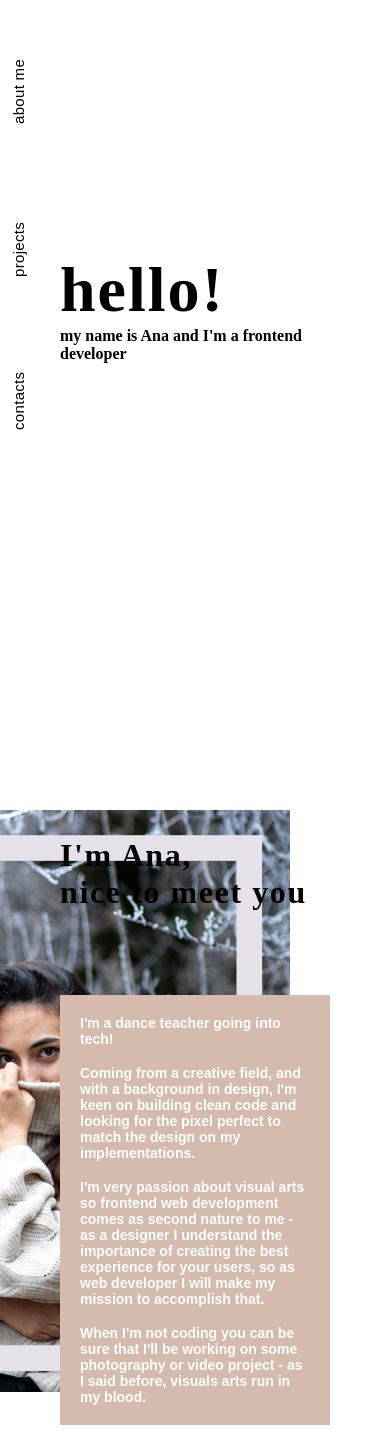
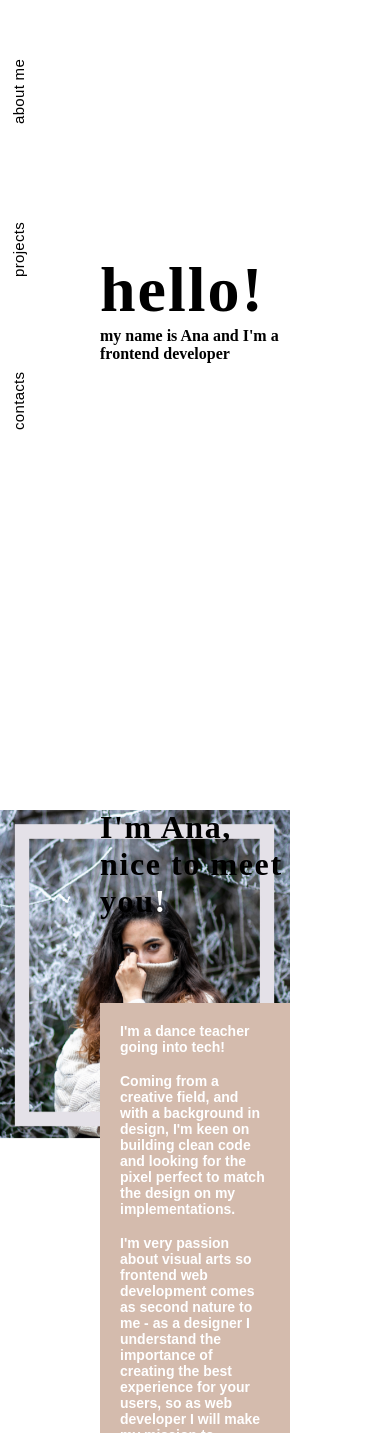
Before and after one commit to anaresende/anaresende.github.io, a Next.js app: page / in a window 390 px wide. Shown: the part 135-1568 px from the top of the page. Built offline with nearby package versions, Linux system fonts and the light colour scheme; a web font is replaced by a local one.

Commit message:
fix: image resize mobile

```diff
--- a/styles/Home.module.css
+++ b/styles/Home.module.css
@@ -119,9 +119,44 @@
   .works {
     flex-direction: column;
   }
+
+  .works img {
+    max-width: 100%;
+    height: auto;
+  }
+
   .bio {
     font-size: 14px;
     width: auto;
     padding: 20px;
   }
+  .photo img {
+    max-width: 100%;
+    height: auto;
+    top: 0;
+    right: 75px;
+  }
+  .coverup {
+    display: none;
+  }
 }
+
+@media (max-width: 800px) {
+  .works {
+    flex-direction: column;
+    align-items: center;
+  }
+  .works img {
+    max-width: 100%;
+    height: auto;
+  }
+  .grid {
+    width: 100%;
+    flex-direction: column;
+  }
+  .container {
+    padding: 100px;
+    justify-content: center;
+    height: auto;
+  }
+}
```
